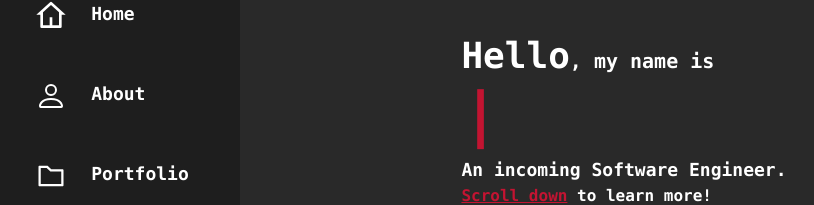
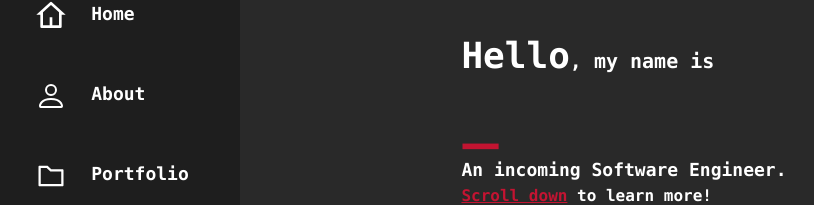
Before and after one commit to kmsungporant/kmsungporant.github.io, a Next.js app: page / in a window 1280 px wide. Shown: the part 278-483 px from the top of the page, without its empty margins (16-830 px from the left). Built offline with nearby package versions, Linux system fonts and the light colour scheme.

Commit message:
type cursor change

```diff
--- a/components/main-page/hero.tsx
+++ b/components/main-page/hero.tsx
@@ -29,7 +29,7 @@ const Hero = () => {
                 autoStart: true,
                 loop: true,
                 delay: 250,
-
+                cursor: "_",
               }}
             />
           </motion.div>
```
